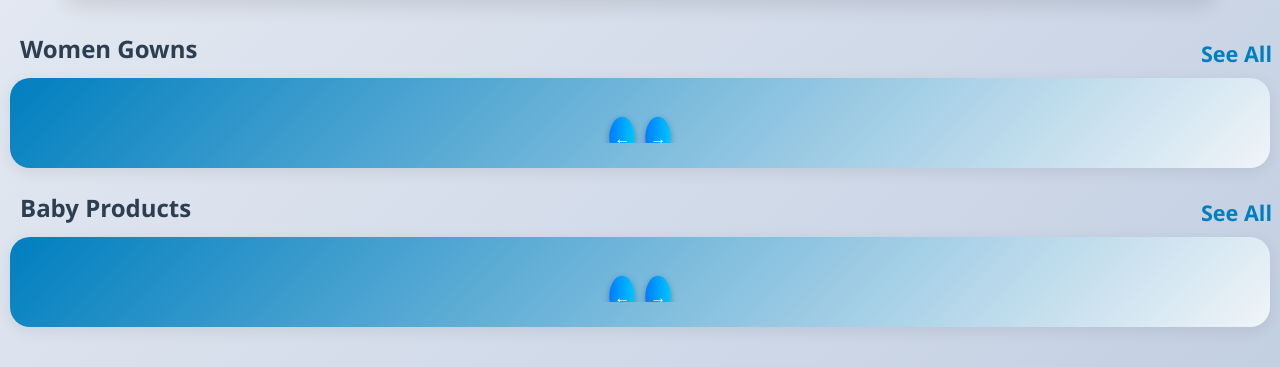
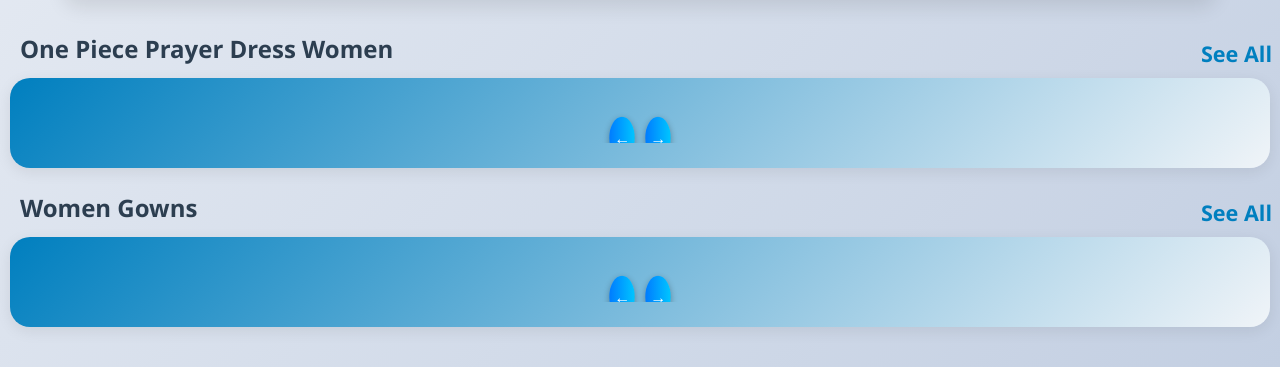
Before and after one commit to hasna95/kv_cart, a Flask app: page /dashboard in a window 1280 px wide. Shown: the part 973-1340 px from the top of the page. Run offline with Flask 3, Linux system fonts and the light colour scheme; data that the repository does not hold is empty; some libraries are stand-ins or nearby versions.

Commit message:
added a product_cat

```diff
--- a/app.py
+++ b/app.py
@@ -7,8 +7,9 @@ from flask import jsonify
 from flask_compress import Compress
 
 
-
-
+# from dotenv import load_dotenv
+#
+# load_dotenv()
 # Use Flask
 app = Flask(__name__)
 Compress(app)
@@ -155,11 +156,11 @@ def logout():
     return redirect(url_for('login'))
 
 
-@app.route('/api/baby-products')
+@app.route('/api/one-piece-prayer-dress')
 def api_baby_products():
     conn = get_db_connection()
     cursor = conn.cursor()
-    cursor.execute("SELECT id, name, min_catalog_price, image FROM products WHERE category = 'gown' LIMIT 20")
+    cursor.execute("SELECT id, name, min_catalog_price, image FROM products WHERE category = 'prayer_dress' LIMIT 20")
     veggies = cursor.fetchall()
     conn.close()
     return jsonify([{"id": v[0], "name": v[1], "price": float(v[2]), "image_url": v[3]} for v in veggies])
--- a/static/dashboard.js
+++ b/static/dashboard.js
@@ -173,6 +173,6 @@ function updateCartCount() {
 }
 
 populateCarousel('/api/women-gowns', 'women-gowns-carousel');
-populateCarousel('/api/baby-products', 'baby-products-carousel');
+populateCarousel('/api/one-piece-prayer-dress', 'one-piece-prayer-dress-carousel');
 fetchWishlistCount();
 updateCartCount();
--- a/templates/dashboard.html
+++ b/templates/dashboard.html
@@ -8,6 +8,15 @@
     <img src="https://static.jazp.com/assets/homepageupdate/84e84bad27888b8150e07b78ef96bed5.webp" alt="Landing Offer">
   </div>
 
+<h3 class="carousel-title">
+  One Piece Prayer Dress Women
+  <a href="/products?category=payer_dress" class="see-all-link">See All</a>
+</h3>
+<div class="carousel-container">
+  <div id="one-piece-prayer-dress-carousel" class="carousel"></div>
+</div>
+
+
   <!-- 🥦 Vegetables Carousel -->
   <h3 class="carousel-title">
   Women Gowns
@@ -17,12 +26,6 @@
   <div id="women-gowns-carousel" class="carousel"></div>
 </div>
 
-<h3 class="carousel-title">
-  Baby Products
-  <a href="/products?category=baby" class="see-all-link">See All</a>
-</h3>
-<div class="carousel-container">
-  <div id="baby-products-carousel" class="carousel"></div>
-</div>
+
   <script src="{{ url_for('static', filename='dashboard.js') }}"></script>
 {% endblock %}
```
